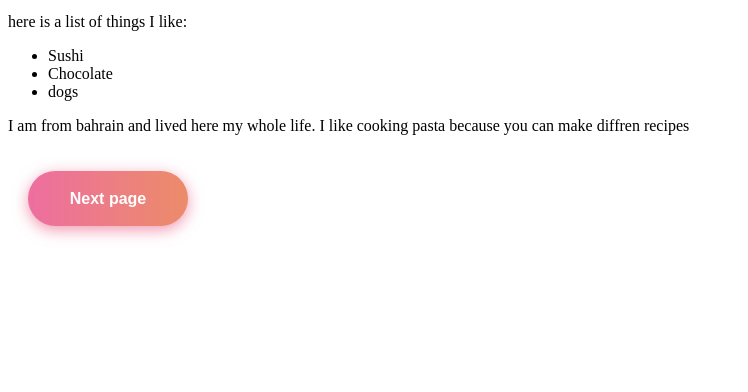
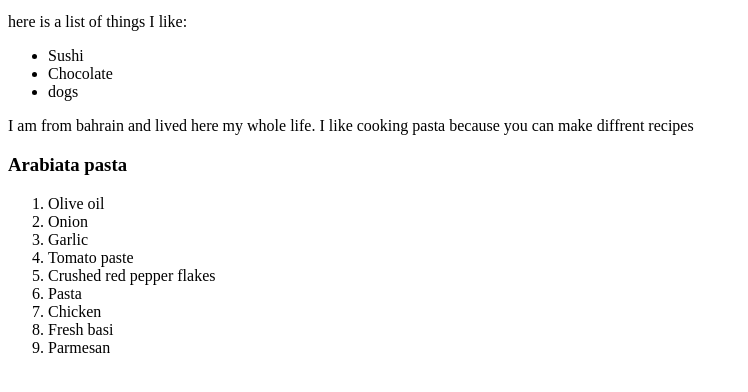
Before and after one commit to aa100851/pages, a plain HTML site: page index.html in a window 1280 px wide. Shown: the part 134-526 px from the top of the page, without its empty margins (0-748 px from the left). Drawn offline with Linux system fonts and the light colour scheme.

Commit message:
Update index.html

```diff
--- a/index.html
+++ b/index.html
@@ -1,6 +1,13 @@
 <html>
 <head>
-<style>  h1 { color:rgb(132, 169, 140)}
+<style>
+body{
+   color:
+   background-color:rgb(255, 238, 221)
+  }
+
+
+h1 { color:rgb(132, 169, 140)}
  h2 { color:rgb(82, 121, 111)}
 .bn632-hover {
   width: 160px;
@@ -57,18 +64,33 @@ About me
 
 <p>
 here is a list of things I like:
+</p>
 <ul>
 <li>Sushi</li>
 <li>Chocolate</li>
 <li>dogs</li>
 </ul>
-</p>
 
 <p>
-I am from bahrain and lived here my whole life. I like cooking pasta because you can make diffren recipes
+I am from bahrain and lived here my whole life. I like cooking pasta because you can make diffrent recipes
 </p>
+<h3>
 
-<a href="page2.html"><button class="bn632-hover bn27">Next page</button></a>
+
+Arabiata pasta
+</h3>
+<ol>
+  <li>Olive oil </li>
+  <li>Onion </li>
+    <li>Garlic </li>
+    <li>Tomato paste</li>
+    <li>Crushed red pepper flakes</li>
+    <li>Pasta </li>
+    <li>Chicken </li>
+    <li>Fresh basi</li>
+    <li>Parmesan </li>
+
+ </ol>
 
 </body>
 </html>
```
